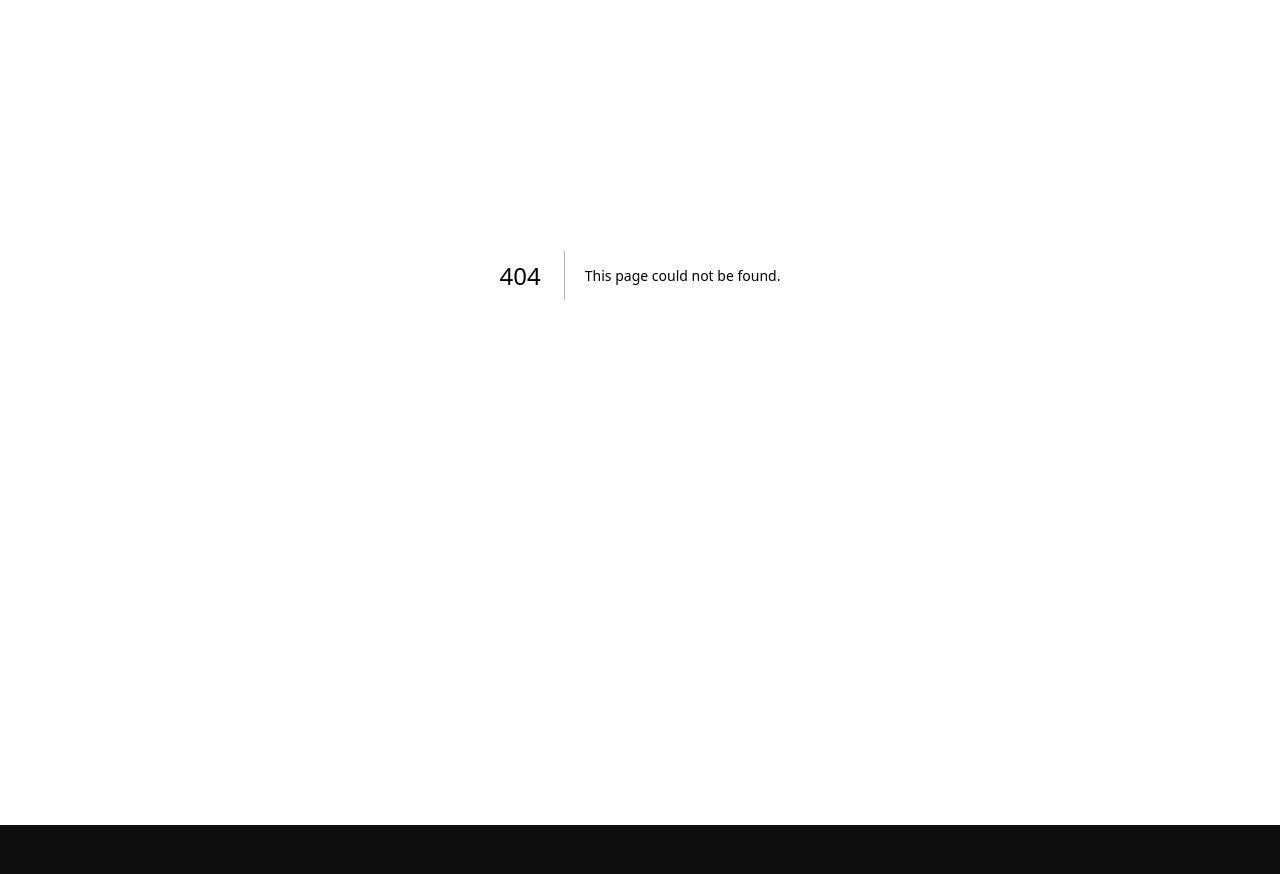
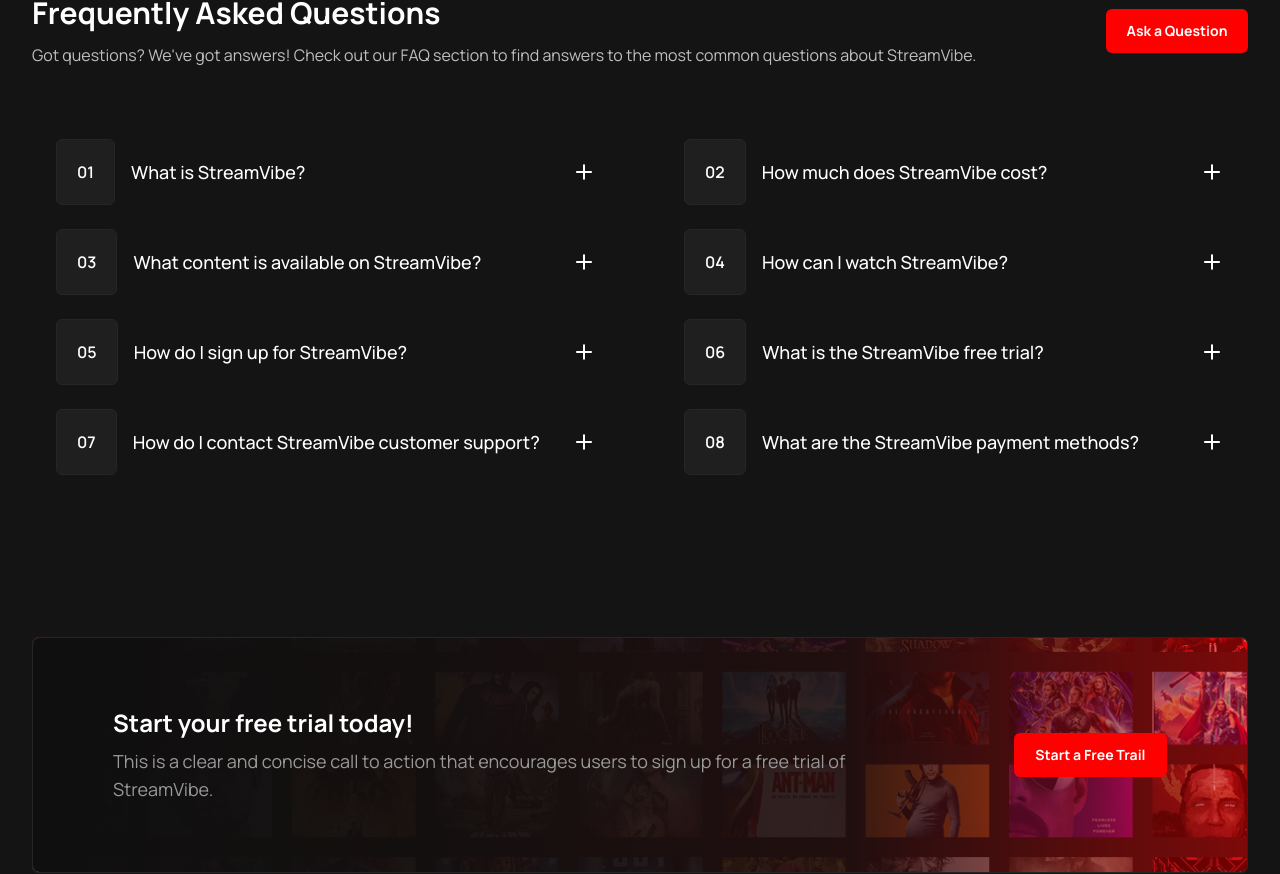
Before and after one commit to firdesOya/stream-vibe, a Next.js app: page /support in a window 1280 px wide. Before the commit this address had no page. Shown: the part 253-1127 px from the top of the page. Built offline with nearby package versions, Linux system fonts and the light colour scheme.

Commit message:
feat: Add SubscribePage and SupportPage components with FreeTrail integration

```diff
--- /dev/null
+++ b/src/app/subscribe/page.js
@@ -0,0 +1,11 @@
+
+import FreeTrail from '@/components/FreeTrail'
+import React from 'react'
+
+export default function SubcribePage() {
+  return (
+    <div>
+    <FreeTrail/>
+    </div>
+  )
+}
--- /dev/null
+++ b/src/app/support/page.js
@@ -0,0 +1,12 @@
+import FreeTrail from "@/components/FreeTrail";
+import QuestionSection from "@/components/QuestionSection";
+import React from "react";
+
+export default function SupportPage() {
+  return (
+    <div>
+      <QuestionSection />
+      <FreeTrail />
+    </div>
+  );
+}
```
